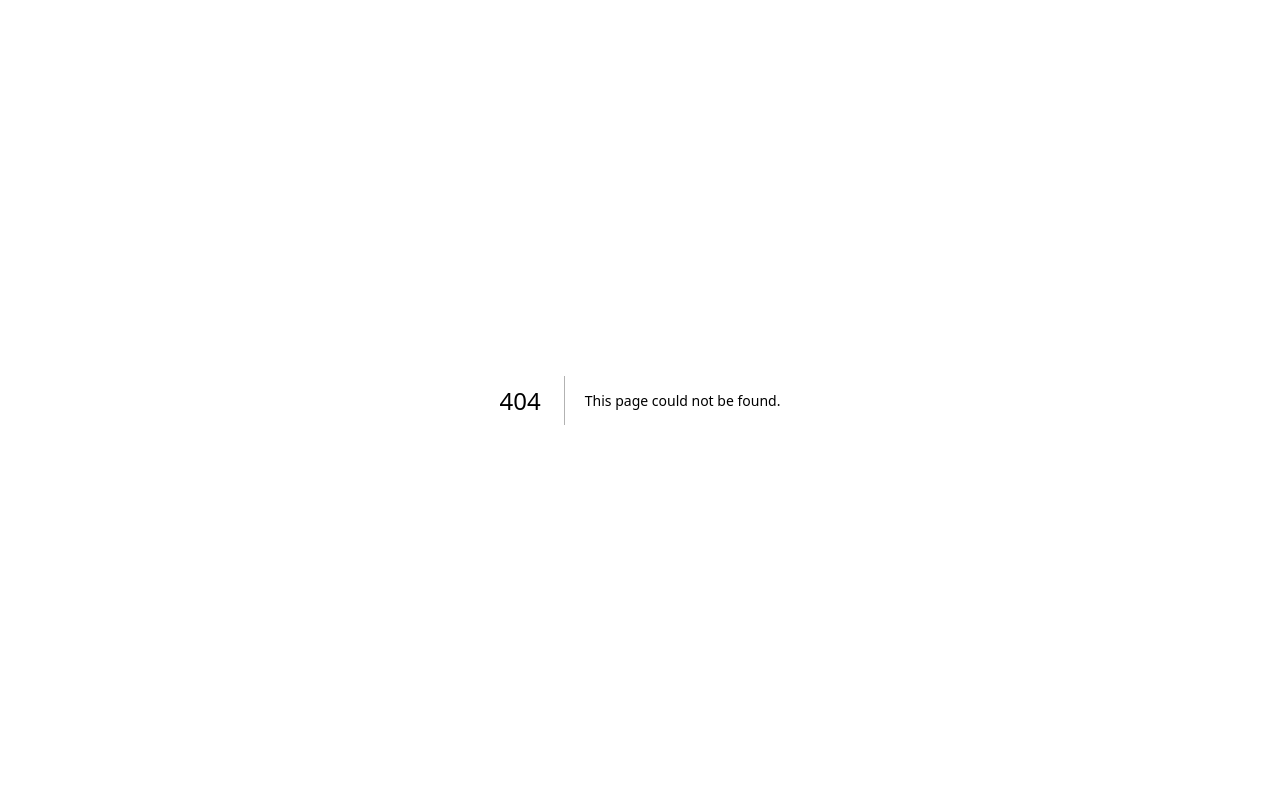
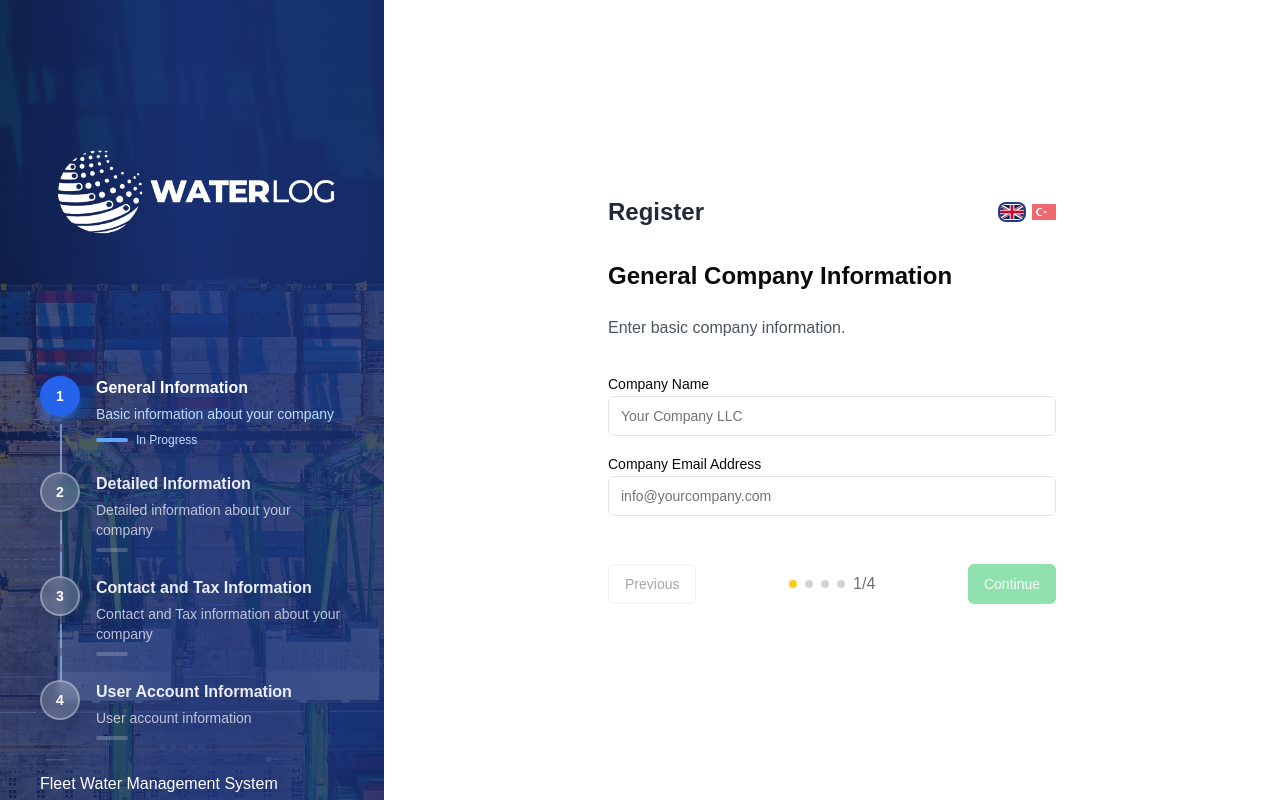
Before and after one commit to Water-Log/waterLog-ui-demo, a Next.js app: page /create-account in a window 1280 px wide. Before the commit this address had no page. Built offline with nearby package versions, Linux system fonts and the light colour scheme.

Commit message:
create company inputs updated

```diff
--- a/app/_providers/language.tsx
+++ b/app/_providers/language.tsx
@@ -23,12 +23,12 @@ const translations: Record<Language, Record<string, string>> = {
     'register.title': 'Register',
     'steps.1.title': 'General Information',
     'steps.1.subtitle': 'Basic information about your company',
-    'steps.2.title': 'Country Selection',
-    'steps.2.subtitle': 'Select your country',
-    'steps.3.title': 'Company Information',
-    'steps.3.subtitle': 'Your company details',
-    'steps.4.title': 'Login Information',
-    'steps.4.subtitle': 'Information to access your account',
+    'steps.2.title': 'Detailed Information',
+    'steps.2.subtitle': 'Detailed information about your company',
+    'steps.3.title': 'Contact and Tax Information',
+    'steps.3.subtitle': 'Contact and Tax information about your company',
+    'steps.4.title': 'User Account Information',
+    'steps.4.subtitle': 'User account information',
 
     'accountType.heading': 'Account Type',
     'accountType.description': 'Please select your account type',
@@ -38,11 +38,20 @@ const translations: Record<Language, Record<string, string>> = {
     'countrySelect.heading': 'Country Selection',
     'countrySelect.description': 'Please select your country',
 
+    'companyDetailed.heading': 'Detailed Company Information',
+    'companyDetailed.description': 'Enter detailed company information about your company.',
+
+    'companyGeneral.heading': 'General Company Information',
+    'companyGeneral.description': 'Enter basic company information.',
+
+    'companyTax.heading': 'Tax & Billing Information',
+    'companyTax.description': 'Enter tax and billing details of your company.',
+
     'companyInfo.heading': 'Company Information',
     'companyInfo.description': 'Please enter your company details.',
 
-    'loginInfo.heading': 'Login Information',
-    'loginInfo.description': 'Please enter your account details.',
+    'loginInfo.heading': 'User Account Information',
+    'loginInfo.description': 'Please enter user account details.',
 
     'button.previous': 'Previous',
     'button.continue': 'Continue',
@@ -76,11 +85,20 @@ const translations: Record<Language, Record<string, string>> = {
     'countrySelect.heading': 'Ülke Seçimi',
     'countrySelect.description': 'Lütfen ülkenizi seçin',
 
+    'companyDetailed.heading': 'Şirket Detaylı Bilgileri',
+    'companyDetailed.description': 'Şirketiniz hakkında detaylı bilgileri girin.',
+
+    'companyGeneral.heading': 'Şirket Genel Bilgileri',
+    'companyGeneral.description': 'Şirketiniz hakkında temel bilgileri girin.',
+
+    'companyTax.heading': 'Vergi ve Fatura Bilgileri',
+    'companyTax.description': 'Vergi ve fatura bilgilerinizi girin.',
+
     'companyInfo.heading': 'Şirket Bilgileri',
     'companyInfo.description': 'Lütfen şirket bilgilerinizi girin.',
 
-    'loginInfo.heading': 'Giriş Bilgileri',
-    'loginInfo.description': 'Lütfen hesap bilgilerinizi girin.',
+    'loginInfo.heading': 'Kullanıcı Hesabı Bilgileri',
+    'loginInfo.description': 'Lütfen kullanıcı hesabı bilgilerinizi girin.',
 
     'button.previous': 'Geri',
     'button.continue': 'Devam',
--- a/app/register/page.tsx
+++ b/app/create-account/page.tsx
@@ -1,7 +1,7 @@
 "use client"
 
 import { Button } from "@/components/ui/button"
-import { Card, CardContent, CardHeader, CardTitle } from "@/components/ui/card"
+// Card components no longer used
 import { Input } from "@/components/ui/input"
 import { Label } from "@/components/ui/label"
 import { Textarea } from "@/components/ui/textarea"
@@ -11,23 +11,19 @@ import { useState } from "react"
 import { countries } from "@/lib/mock-data"
 
 // Icons
-import { Building2, Check } from "lucide-react"
+import { Check } from "lucide-react"
 import { useLanguage, Language } from "../_providers/language"
 
 export default function RegisterPage() {
   const [currentStep, setCurrentStep] = useState(1)
-  const [accountType, setAccountType] = useState<"personal" | "business" | null>(null)
   const [selectedCountry, setSelectedCountry] = useState("")
   const [companyName, setCompanyName] = useState("")
   const [companyEmail, setCompanyEmail] = useState("")
   const [taxNumber, setTaxNumber] = useState("")
-  const [taxOffice, setTaxOffice] = useState("")
   const [billingAddress, setBillingAddress] = useState("")
   const [email, setEmail] = useState("")
   const [password, setPassword] = useState("")
-  const [name, setName] = useState("")
-  const [surname, setSurname] = useState("")
-  const [phoneNumber, setPhoneNumber] = useState("")
+  const [fullName, setFullName] = useState("")
 
   // NEW: language context
   const { language, setLanguage, t } = useLanguage()
@@ -37,11 +33,6 @@ export default function RegisterPage() {
   ]
 
   const totalSteps = 4
-
-  const getSelectedCountryPhoneCode = () => {
-    const country = countries.find(c => c.value === selectedCountry)
-    return country ? country.phoneCode : "+1"
-  }
 
   const handleNext = () => {
     if (currentStep < totalSteps) {
@@ -167,41 +158,37 @@ export default function RegisterPage() {
 
           {currentStep === 1 && (
             <div>
-              <h2 className="text-2xl font-bold mb-6">{t('accountType.heading')}</h2>
-              <p className="text-gray-600 mb-8">{t('accountType.description')}</p>
+              <h2 className="text-2xl font-bold mb-6">{t('companyGeneral.heading')}</h2>
+              <p className="text-gray-600 mb-8">{t('companyGeneral.description')}</p>
 
               <div className="space-y-4">
-                <Card
-                  className={`cursor-pointer border-2 ${accountType === "business" ? "border-blue-500" : "border-gray-200"}`}
-                  onClick={() => setAccountType("business")}
-                >
-                  <CardContent className="p-4 flex items-center">
-                    <div className={`p-3 rounded-full ${accountType === "business" ? "bg-blue-100" : "bg-gray-100"} mr-4`}>
-                      <Building2 className={`h-6 w-6 ${accountType === "business" ? "text-blue-500" : "text-gray-500"}`} />
+                <div>
+                  <Label htmlFor="companyName">Company Name</Label>
+                  <Input
+                    id="companyName"
+                    placeholder="Your Company LLC"
+                    value={companyName}
+                    onChange={(e) => setCompanyName(e.target.value)}
+                  />
                 </div>
                 <div>
-                      <h3 className="font-medium">{t('businessAccount.title')}</h3>
-                      <p className="text-sm text-gray-500">{t('businessAccount.subtitle')}</p>
+                  <Label htmlFor="companyEmail">Company Email Address</Label>
+                  <Input
+                    id="companyEmail"
+                    type="email"
+                    placeholder="info@yourcompany.com"
+                    value={companyEmail}
+                    onChange={(e) => setCompanyEmail(e.target.value)}
+                  />
                 </div>
-                    {accountType === "business" && (
-                      <div className="ml-auto">
-                        <div className="h-6 w-6 rounded-full bg-blue-500 flex items-center justify-center">
-                          <svg xmlns="http://www.w3.org/2000/svg" className="h-4 w-4 text-white" viewBox="0 0 20 20" fill="currentColor">
-                            <path fillRule="evenodd" d="M16.707 5.293a1 1 0 010 1.414l-8 8a1 1 0 01-1.414 0l-4-4a1 1 0 011.414-1.414L8 12.586l7.293-7.293a1 1 0 011.414 0z" clipRule="evenodd" />
-                          </svg>
-                        </div>
-                      </div>
-                    )}
-                  </CardContent>
-                </Card>
               </div>
             </div>
           )}
 
           {currentStep === 2 && (
             <div>
-              <h2 className="text-2xl font-bold mb-6">{t('countrySelect.heading')}</h2>
-              <p className="text-gray-600 mb-8">{t('countrySelect.description')}</p>
+              <h2 className="text-2xl font-bold mb-6">{t('companyDetailed.heading')}</h2>
+              <p className="text-gray-600 mb-8">{t('companyDetailed.description')}</p>
 
               <div className="space-y-4">
                 <div>
@@ -225,29 +212,10 @@ export default function RegisterPage() {
 
           {currentStep === 3 && (
             <div>
-              <h2 className="text-2xl font-bold mb-6">{t('companyInfo.heading')}</h2>
-              <p className="text-gray-600 mb-8">{t('companyInfo.description')}</p>
+              <h2 className="text-2xl font-bold mb-6">{t('companyTax.heading')}</h2>
+              <p className="text-gray-600 mb-8">{t('companyTax.description')}</p>
 
               <div className="space-y-4">
-                <div>
-                  <Label htmlFor="companyName">Company Name</Label>
-                  <Input
-                    id="companyName"
-                    placeholder="Your Company LLC"
-                    value={companyName}
-                    onChange={(e) => setCompanyName(e.target.value)}
-                  />
-                </div>
-                <div>
-                  <Label htmlFor="companyEmail">Company Email Address</Label>
-                  <Input
-                    id="companyEmail"
-                    type="email"
-                    placeholder="info@yourcompany.com"
-                    value={companyEmail}
-                    onChange={(e) => setCompanyEmail(e.target.value)}
-                  />
-                </div>
                 <div>
                   <Label htmlFor="taxNumber">Tax Number</Label>
                   <Input
@@ -255,15 +223,6 @@ export default function RegisterPage() {
                     placeholder="1234567890"
                     value={taxNumber}
                     onChange={(e) => setTaxNumber(e.target.value)}
-                  />
-                </div>
-                <div>
-                  <Label htmlFor="taxOffice">Tax Office</Label>
-                  <Input
-                    id="taxOffice"
-                    placeholder="Your City Tax Office"
-                    value={taxOffice}
-                    onChange={(e) => setTaxOffice(e.target.value)}
                   />
                 </div>
                 <div>
@@ -285,25 +244,14 @@ export default function RegisterPage() {
               <p className="text-gray-600 mb-8">{t('loginInfo.description')}</p>
 
               <div className="space-y-4">
-                <div className="grid grid-cols-2 gap-4">
                 <div>
-                    <Label htmlFor="name">Name</Label>
+                  <Label htmlFor="fullName">Full Name</Label>
                   <Input
-                      id="name"
-                      placeholder="John"
-                      value={name}
-                      onChange={(e) => setName(e.target.value)}
+                    id="fullName"
+                    placeholder="John Doe"
+                    value={fullName}
+                    onChange={(e) => setFullName(e.target.value)}
                   />
-                  </div>
-                  <div>
-                    <Label htmlFor="surname">Surname</Label>
-                    <Input
-                      id="surname"
-                      placeholder="Doe"
-                      value={surname}
-                      onChange={(e) => setSurname(e.target.value)}
-                    />
-                  </div>
                 </div>
                 <div>
                   <Label htmlFor="email">Email Address</Label>
@@ -324,21 +272,6 @@ export default function RegisterPage() {
                     value={password}
                     onChange={(e) => setPassword(e.target.value)}
                   />
-                </div>
-                <div>
-                  <Label htmlFor="phoneNumber">Phone Number</Label>
-                  <div className="flex">
-                    <div className="flex items-center bg-gray-50 border border-r-0 border-gray-300 rounded-l-md px-3 py-2 text-gray-500 text-sm">
-                      {getSelectedCountryPhoneCode()}
-                    </div>
-                    <Input
-                      id="phoneNumber"
-                      placeholder="555 123 4567"
-                      value={phoneNumber}
-                      onChange={(e) => setPhoneNumber(e.target.value)}
-                      className="rounded-l-none"
-                    />
-                  </div>
                 </div>
               </div>
             </div>
@@ -368,10 +301,10 @@ export default function RegisterPage() {
             <Button
               onClick={handleNext}
               disabled={
-                (currentStep === 1 && !accountType) ||
+                (currentStep === 1 && (!companyName || !companyEmail)) ||
                 (currentStep === 2 && !selectedCountry) ||
-                (currentStep === 3 && (!companyName || !companyEmail || !taxNumber || !taxOffice || !billingAddress)) ||
-                (currentStep === 4 && (!email || !password || !name || !surname || !phoneNumber)) ||
+                (currentStep === 3 && (!taxNumber || !billingAddress)) ||
+                (currentStep === 4 && (!email || !password || !fullName)) ||
                 currentStep === totalSteps
               }
               className="bg-green-500 hover:bg-green-600 text-white"
```
Lines whose indentation alone changed are shown as unchanged.
